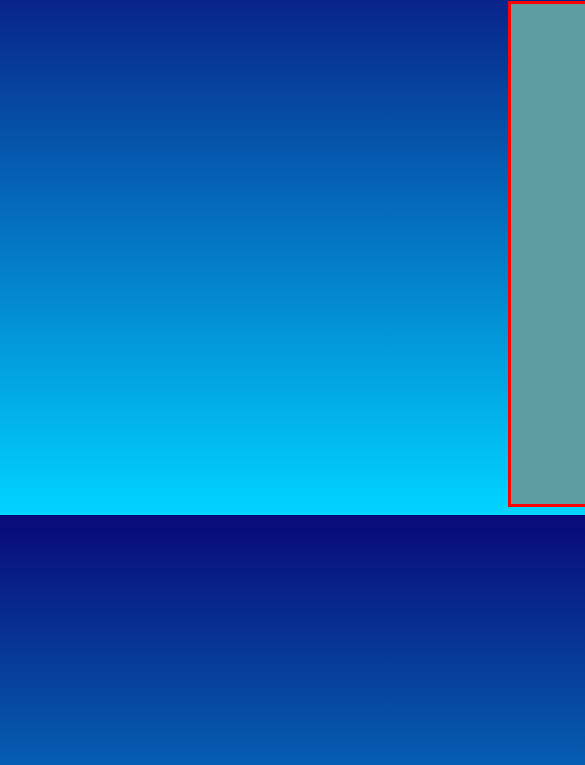
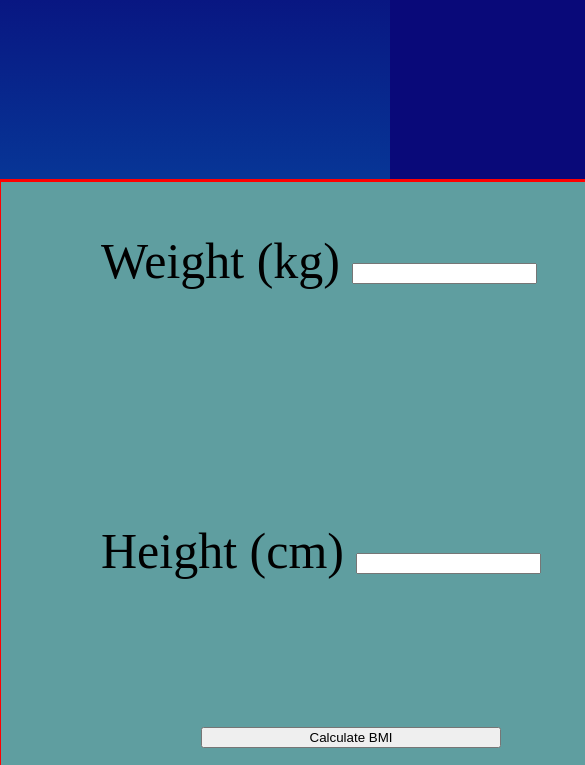
Before and after one commit to jayden220/BmiCal, a plain HTML site: page index.html in a window 390 px wide. Shown: the part 79-844 px from the top of the page, 585 px wide, since content can reach past the window. Drawn offline with Linux system fonts and the light colour scheme.

Commit message:
add final code

```diff
--- a/css/styles.css
+++ b/css/styles.css
@@ -14,6 +14,7 @@ button{
 
 body{
     background-image: linear-gradient(#090979,#00d4ff);
+    background-repeat: no-repeat;
 }
 
 .weight-con{
@@ -28,3 +29,25 @@ body{
 .result-con{
     margin-left: 130px;
 }
+
+
+@media screen and (max-width:869px){
+    .container{
+        border: 3px solid red;
+        width: 600px;
+        margin-top: 200px;
+        margin-left: -10px;
+        height: 900px;
+        font-size: 50px;
+        background-color: cadetblue;
+    }
+
+    body{
+        background-color: #090979;
+    }
+
+    button{
+        width: 300px;
+        margin-right: 1px;
+    }
+}
```
